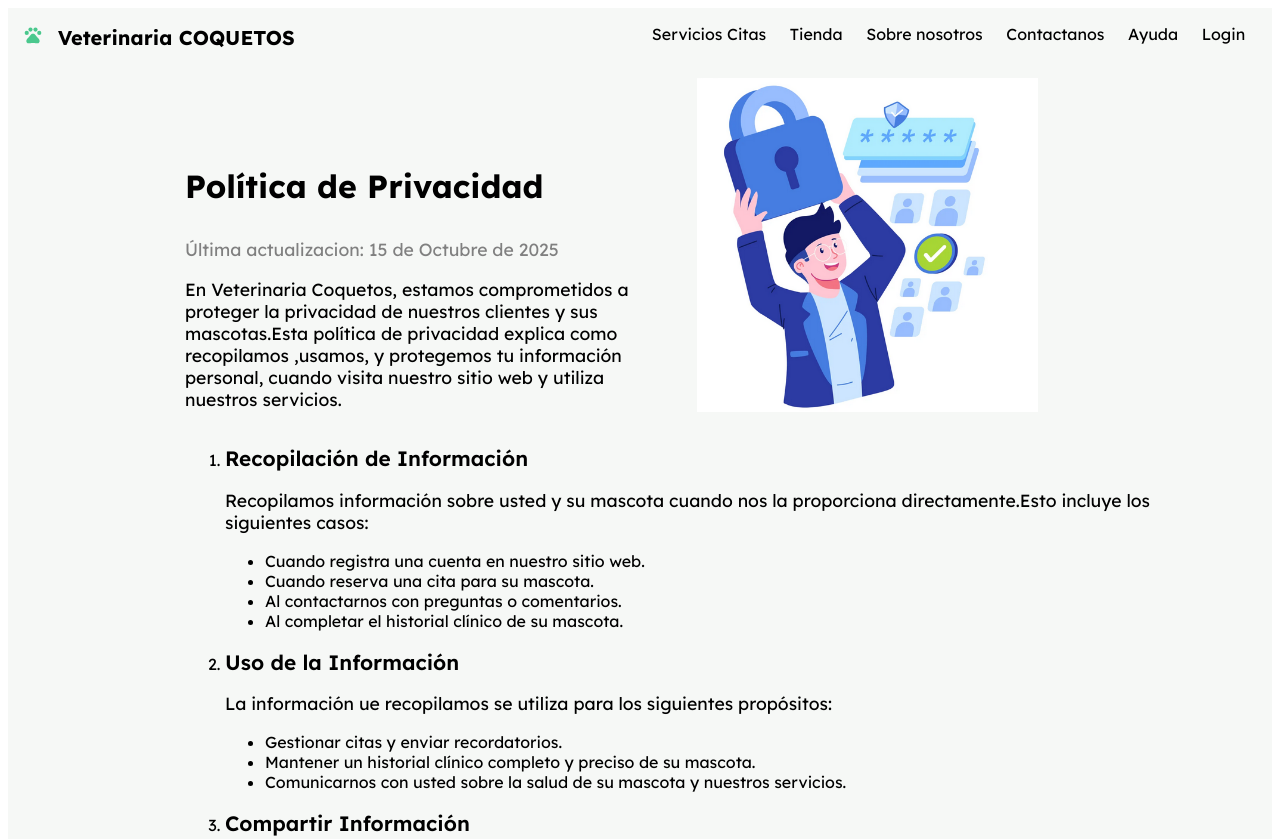
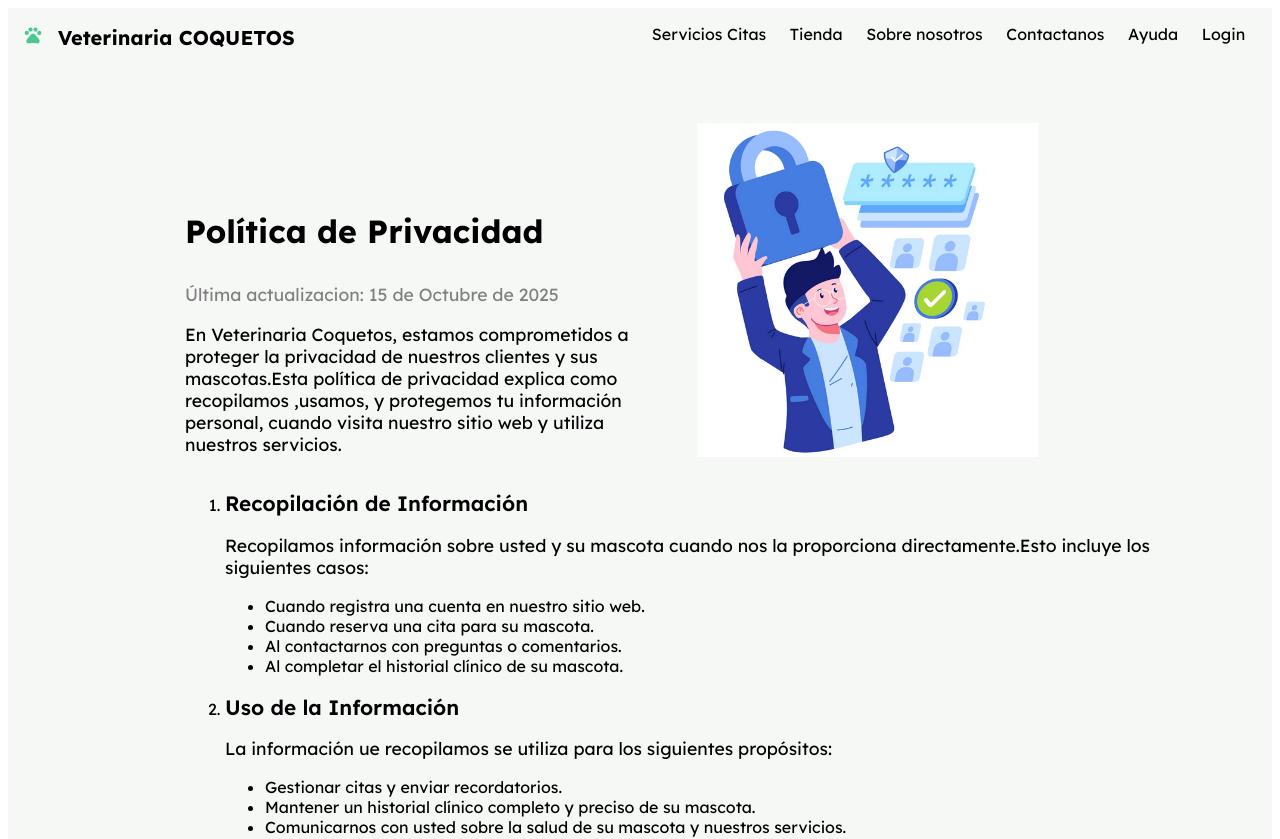
Before and after one commit to solzambrano/Veterinaria, a React (Vite) app: page /politica-de-privacidad in a window 1280 px wide. Shown: the top 839 px of the page. Built offline with nearby package versions, Linux system fonts and the light colour scheme.

Commit message:
correcicon de diseño y margenes en coponentes

```diff
--- a/src/components/Cards/Card.style.js
+++ b/src/components/Cards/Card.style.js
@@ -23,7 +23,7 @@ export const Imagen = styled.img `
 export const ContainerDescription= styled.div`
 width:235px;
 margin:0 auto;
-height: ${props => props.isServices ? 'auto' : '120px'};
+height:auto;
 `;
 
 export const Title =styled.h3`
--- a/src/components/Form/FormContact/FormContact.jsx
+++ b/src/components/Form/FormContact/FormContact.jsx
@@ -1,5 +1,5 @@
 import {useForm} from 'react-hook-form'
-import { Form,Label,Input,TextArea,ButtonSend } from './formContact.styles';
+import { Form,Label,Input,TextArea,ButtonSend } from './formContact.style';
 import { useRef } from 'react';
 const FormContact = ({IsContact,IsLogin=false}) => {
     const {register,handleSubmit,formState:{errors}}=useForm()
--- a/src/styles/GlobalStyles.js
+++ b/src/styles/GlobalStyles.js
@@ -13,10 +13,14 @@ export const GlobalStyles=createGlobalStyle`
     --font:'Lexend'
 }
      body {
-    font-family: 'Lexend', sans-serif;
+        font-family: 'Lexend', sans-serif;
+    }
+
+ `
+
+    export const buttonVariants = {
+  verde:  { bg: "var(--color-Green-s)", color: "white" },
+  rosa:   { bg: "#ec4899", color: "white" },
+  marron: { bg: "#92400e", color: "white" },
+  negro:  { bg: "#111111", color: "white" },
 }
-
-
-
-
-`
--- a/src/view/Politic/politic.style.js
+++ b/src/view/Politic/politic.style.js
@@ -36,13 +36,13 @@ display:grid;
 grid-template-columns:repeat(2,1fr);
 width:80%;
 margin:auto;
+margin-top:45px;
 `
 export const ContainerImage =styled.div`
 margin:auto;
 width:75%
 `
 export const ContainerBodyText = styled.div`
-flex-direction:column;
 margin-top:15%
 `
 
```
Also changed, not shown: src/view/Products/index.jsx (+3 -6 lines).
